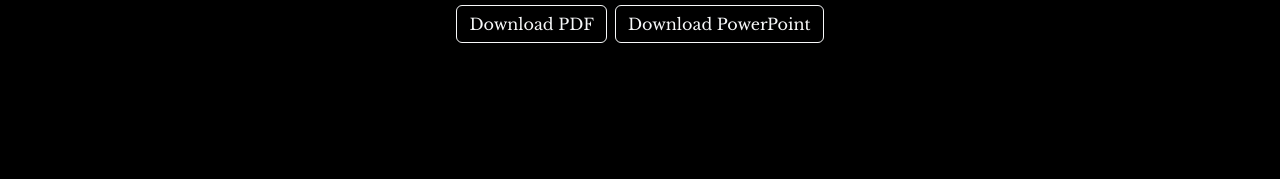
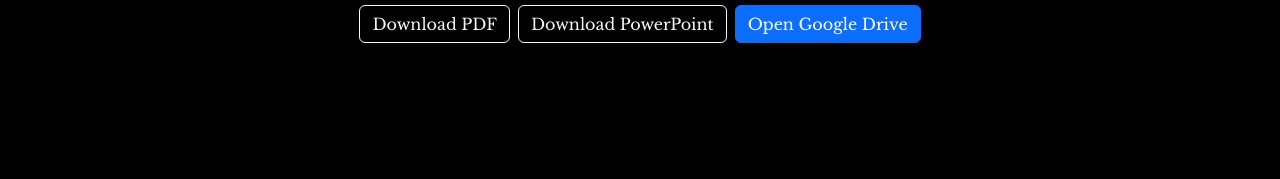
Before and after one commit to Magayaga/magayagabook, a plain HTML site: page kabanata_8.html in a window 1280 px wide. Shown: the part 621-800 px from the top of the page. Drawn offline with nearby package versions, Linux system fonts and the light colour scheme; a web font is replaced by a local one.

Commit message:
Update kabanata_8.html

```diff
--- a/kabanata_8.html
+++ b/kabanata_8.html
@@ -26,6 +26,7 @@
         <div class="d-grid gap-2 d-sm-flex justify-content-sm-center">
           <button type="button" class="btn btn-outline-light"><a class="nav-link" href="Noli Me Tangere - Kabanata 8.pdf">Download PDF</a></button>
           <button type="button" class="btn btn-outline-light"><a class="nav-link" href="Noli Me Tangere - Kabanata 8.pptx">Download PowerPoint</a></button>
+          <button type="button" class="btn btn-primary"><a class="nav-link" href="https://drive.google.com/drive/folders/1jTvzrI41TZZnr3y6IeYteolHoZ3EsEHa">Open Google Drive</a></button>
         </div>
       </header>
 
```
